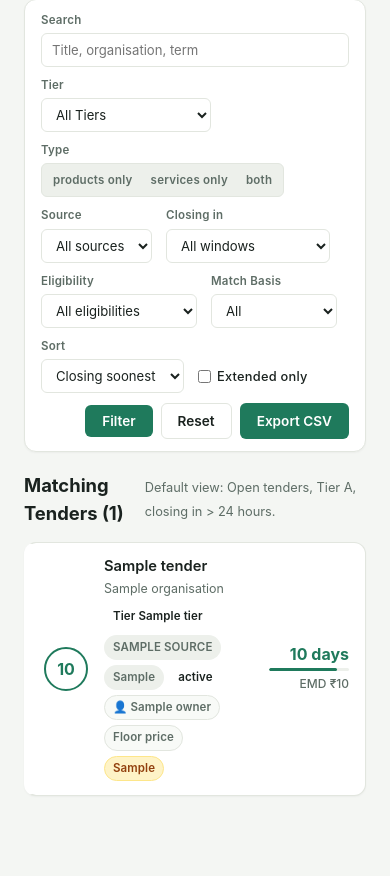
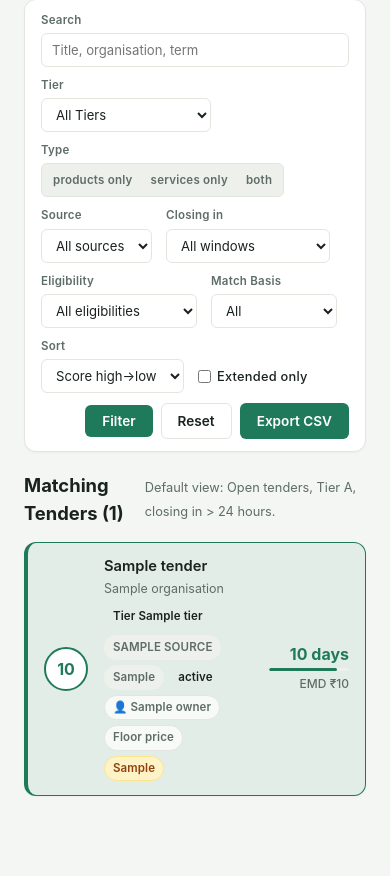
Before and after one commit to saud-sheik/tender-mcp, a Python web app: template tender_mcp/web/templates/list.html in a window 390 px wide; the page is wider, and only the part inside the window is pictured. Shown: the part 660-1536 px from the top of that part. Run offline with Jinja, Linux system fonts and the light colour scheme; the template is opened without the code that fills it: most values are stand-ins (such as "Sample title", 1, 10 or a date in 2020).

Commit message:
list: default to score sort on load and auto-select highlighted top row

```diff
--- a/tender_mcp/web/templates/list.html
+++ b/tender_mcp/web/templates/list.html
@@ -206,7 +206,12 @@
   .tender-card-item.selected {
     border-color: var(--primary);
     border-left: 4px solid var(--primary);
-    background: var(--primary-tint);
+    background: rgba(31, 122, 92, 0.08);
+  }
+  [data-theme="dark"] .tender-card-item.selected {
+    border-color: var(--primary);
+    border-left: 4px solid var(--primary);
+    background: rgba(34, 197, 94, 0.15);
   }
 
   /* Circular Score Ring */
@@ -737,8 +742,8 @@
       <div class="filter-item">
         <label for="client-sort">Sort</label>
         <select id="client-sort" onchange="sortTendersList(this.value)">
+          <option value="score_desc" selected>Score high→low</option>
           <option value="closing_soonest">Closing soonest</option>
-          <option value="score_desc">Score high→low</option>
           <option value="emd_asc">EMD low→high</option>
         </select>
       </div>
@@ -975,16 +980,26 @@
     for (var i = 0; i < rows.length; i++) {
       container.appendChild(rows[i]);
     }
+
+    var firstRow = container.querySelector('.tender-card-item');
+    if (firstRow) {
+      var href = firstRow.getAttribute('data-href');
+      if (href && window.innerWidth >= 1000) {
+        loadDetailPreview(href, firstRow);
+      } else {
+        var allRows = document.querySelectorAll('.tender-card-item');
+        for (var j = 0; j < allRows.length; j++) {
+          allRows[j].classList.remove('selected');
+        }
+        firstRow.classList.add('selected');
+      }
+    }
   }
 
   document.addEventListener('DOMContentLoaded', function() {
-    var firstRow = document.querySelector('.tender-card-item');
-    if (firstRow && window.innerWidth >= 1000) {
-      var href = firstRow.getAttribute('data-href');
-      if (href) {
-        loadDetailPreview(href, firstRow);
-      }
-    }
+    var sortSelect = document.getElementById('client-sort');
+    var initialMode = (sortSelect && sortSelect.value) ? sortSelect.value : 'score_desc';
+    sortTendersList(initialMode);
   });
 </script>
 {% endblock %}
```
